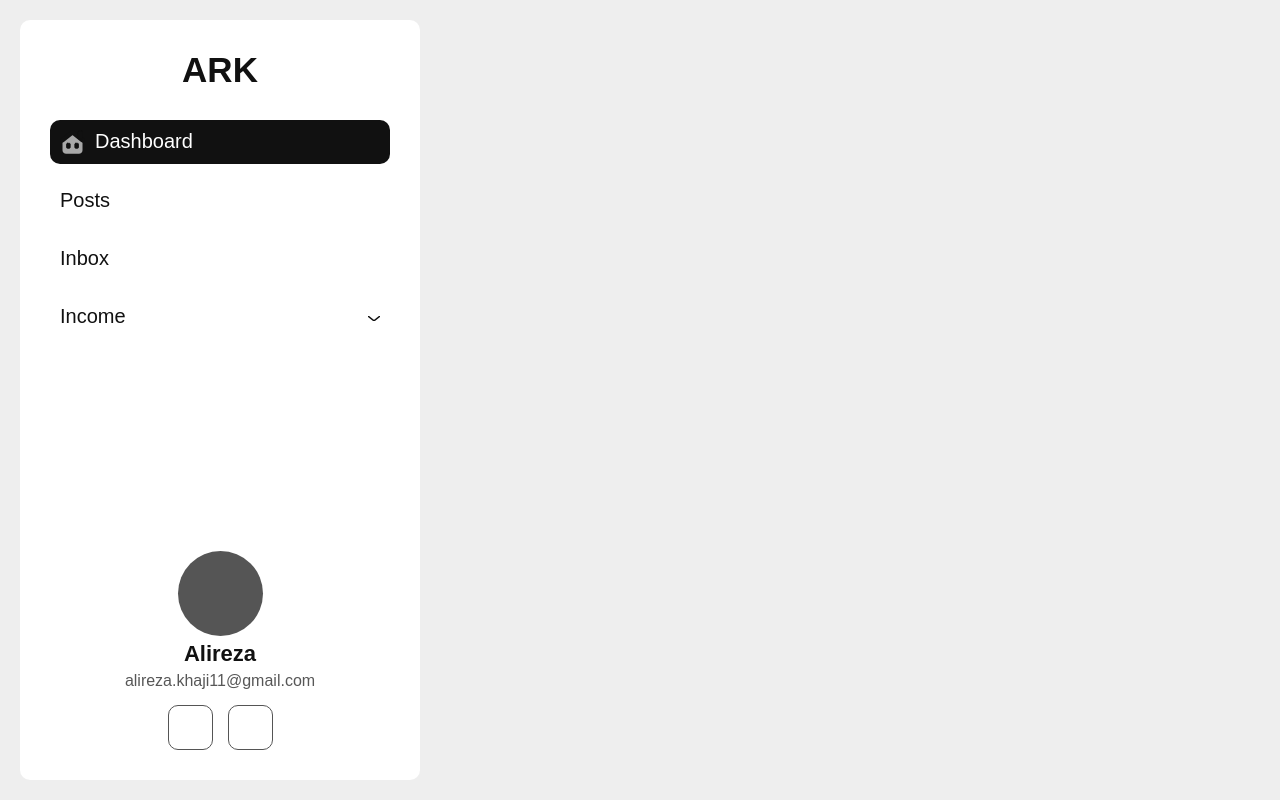
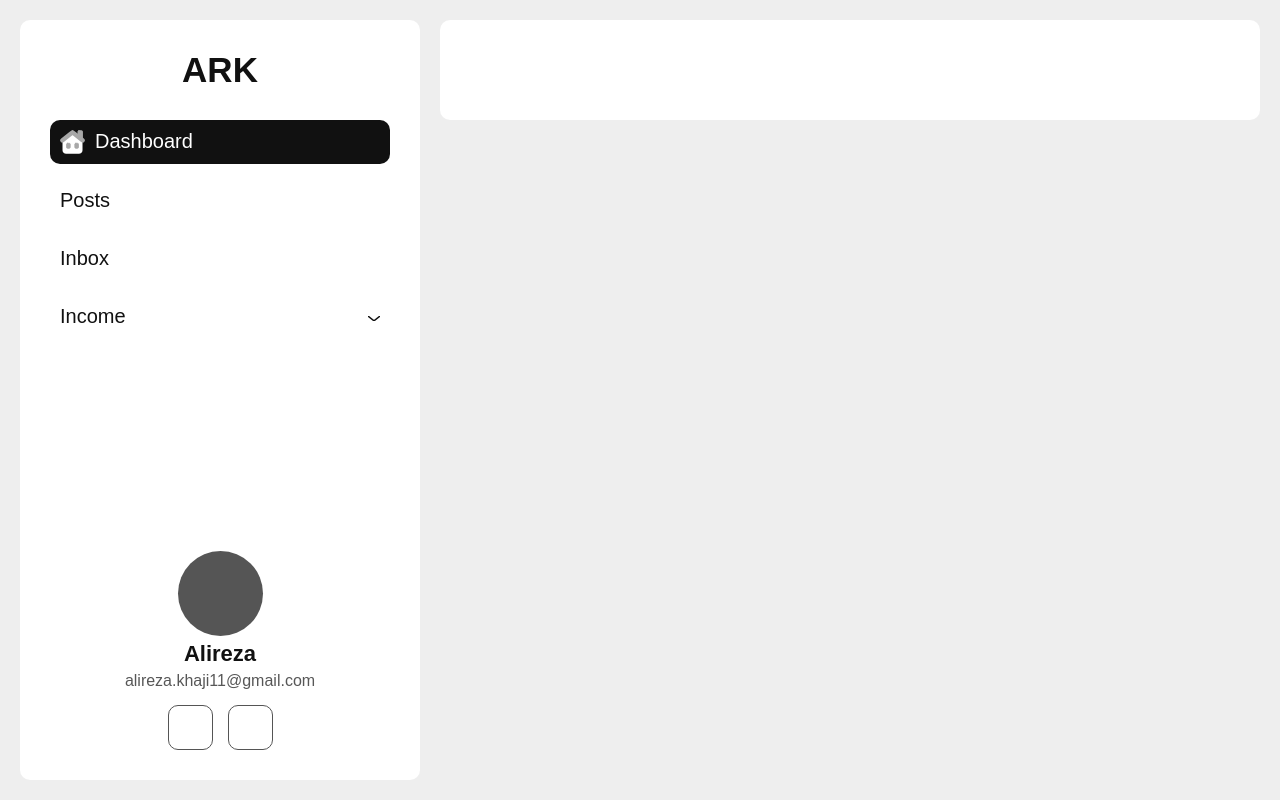
Before and after one commit to ark1111/ark-panel, a React (Vite) app: page / in a window 1280 px wide. Built offline with nearby package versions, Linux system fonts and the light colour scheme; a web font is replaced by a local one.

Commit message:
feat: Header

```diff
--- a/src/App.tsx
+++ b/src/App.tsx
@@ -1,15 +1,16 @@
-import { Container } from "./app.styled"
-import Nav from "./components/nav"
-
+import { Container, Page } from "./app.styled";
+import Header from "./components/header";
+import Nav from "./components/nav";
 
 function App() {
-
-
   return (
     <Container>
       <Nav></Nav>
+      <Page>
+        <Header></Header>
+      </Page>
     </Container>
-  )
+  );
 }
 
-export default App
+export default App;
--- a/src/app.styled.ts
+++ b/src/app.styled.ts
@@ -4,5 +4,12 @@ export const Container = styled.div`
   width: 100%;
   height: 100vh;
   padding: 20px;
-  background-color: #EEEEEE;
+  background-color: #eeeeee;
+  display: flex;
 `;
+
+export const Page = styled.div`
+  width: calc(100% - 400px);
+  height: 100%;
+  padding-left: 20px;
+`;
--- a/src/assets/Home1.tsx
+++ b/src/assets/Home1.tsx
@@ -37,7 +37,7 @@ const Home1 = ({ width, color1, color2 }: Props) => {
           ry="1.11"
           style={{
             fill: color2 || "#111111",
-            stroke: "#111111",
+            stroke: color2 || "#111111",
             strokeLinecap: "round",
             strokeLinejoin: "round",
           }}
@@ -51,7 +51,7 @@ const Home1 = ({ width, color1, color2 }: Props) => {
           ry="1.11"
           style={{
             fill: color2 || "#111111",
-            stroke: "#111111",
+            stroke: color2 || "#111111",
             strokeLinecap: "round",
             strokeLinejoin: "round",
           }}
@@ -66,7 +66,7 @@ const Home1 = ({ width, color1, color2 }: Props) => {
         ry="1.11"
         style={{
           fill: color2 || "#111111",
-          stroke: "#111111",
+          stroke: color2 || "#111111",
           strokeLinecap: "round",
           strokeLinejoin: "round",
         }}
--- /dev/null
+++ b/src/components/header/index.styled.ts
@@ -0,0 +1,12 @@
+import { styled } from "styled-components";
+
+export const Box = styled.div`
+  width: 100%;
+  height: 100px;
+  background-color: #fff;
+  border-radius: 10px;
+  padding:0px 30px;
+  display: flex;
+  align-items: center;
+  justify-content: space-between;
+`;
--- /dev/null
+++ b/src/components/header/index.tsx
@@ -0,0 +1,14 @@
+
+
+import React from 'react'
+import { Box } from './index.styled'
+
+type Props = {}
+
+const Header = (props: Props) => {
+  return (
+    <Box></Box>
+  )
+}
+
+export default Header
--- a/src/components/nav/index.tsx
+++ b/src/components/nav/index.tsx
@@ -24,7 +24,6 @@ import {
 } from "./index.styled";
 import { MenuList } from "./list";
 import ArrowDown1 from "../../assets/ArrowDown1";
-
 
 type Props = {};
 
@@ -65,7 +64,7 @@ const Nav = (props: Props) => {
               >
                 <MenuItemMainLeft>
                   {/* <MenuItemMainIcon></MenuItemMainIcon> */}
-                  {item.icon}
+                  {item.id === activeNav ? item.activeIcon : item.icon}
                   <MenuItemMainText $isActive={item.id === activeNav}>
                     {item.title}
                   </MenuItemMainText>
--- a/src/components/nav/list.tsx
+++ b/src/components/nav/list.tsx
@@ -1,10 +1,10 @@
-import { FC } from "react";
 import Home1 from "../../assets/Home1";
 
 export const MenuList: {
   id: number;
   title: string;
   icon: JSX.Element | null;
+  activeIcon: JSX.Element | null;
   childs: {
     id: number;
     title: string;
@@ -16,6 +16,7 @@ export const MenuList: {
     id: 1,
     title: "Dashboard",
     icon: <Home1 width="25px" />,
+    activeIcon: <Home1 width="25px" color2="#a8a8a8" color1="#fff" />,
     childs: [],
     link: "",
   },
@@ -23,6 +24,7 @@ export const MenuList: {
     id: 2,
     title: "Posts",
     icon: null,
+    activeIcon: null,
     childs: [],
     link: "",
   },
@@ -30,6 +32,7 @@ export const MenuList: {
     id: 3,
     title: "Inbox",
     icon: null,
+    activeIcon: null,
     childs: [],
     link: "",
   },
@@ -37,6 +40,7 @@ export const MenuList: {
     id: 4,
     title: "Income",
     icon: null,
+    activeIcon: null,
     childs: [
       {
         id: 4,
```
